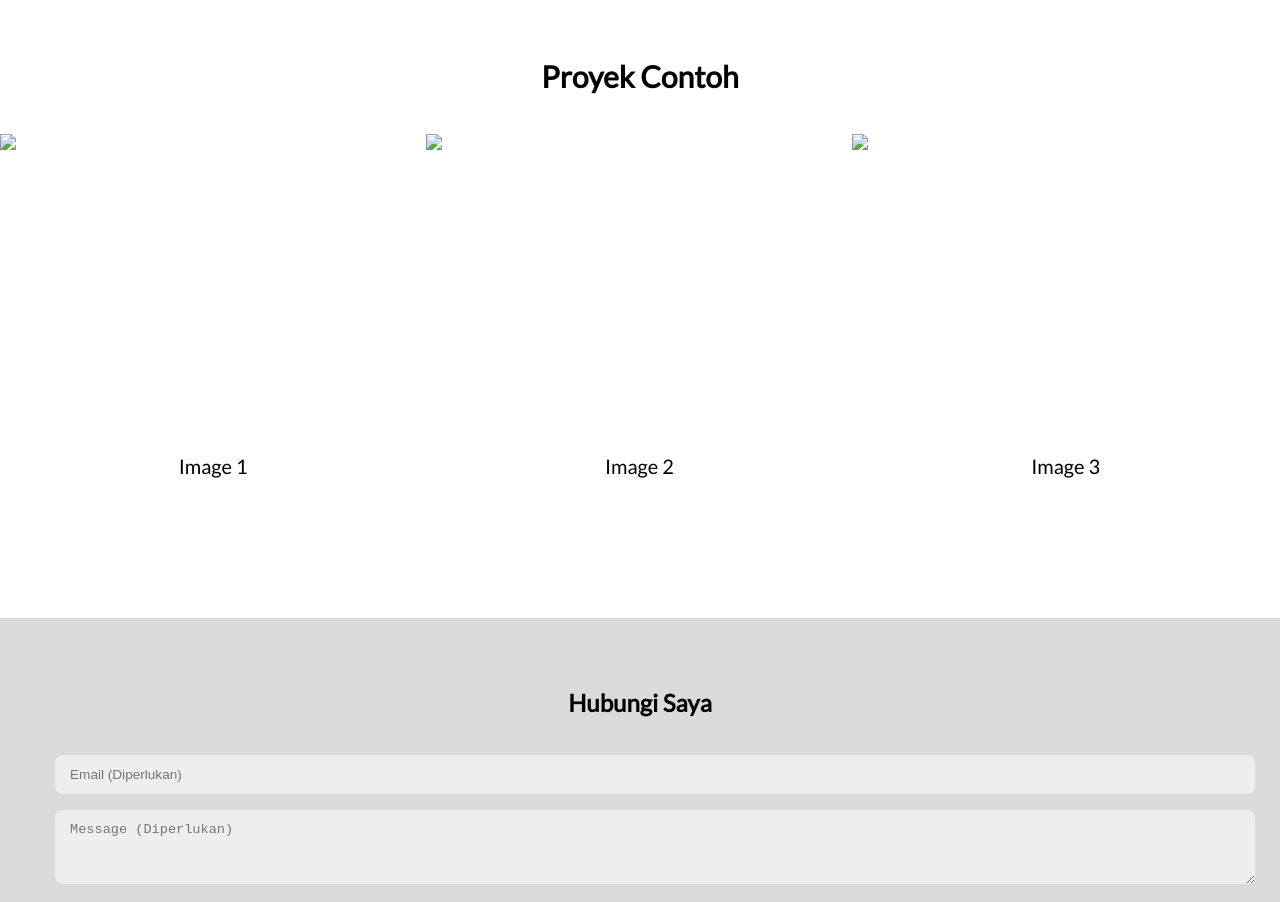
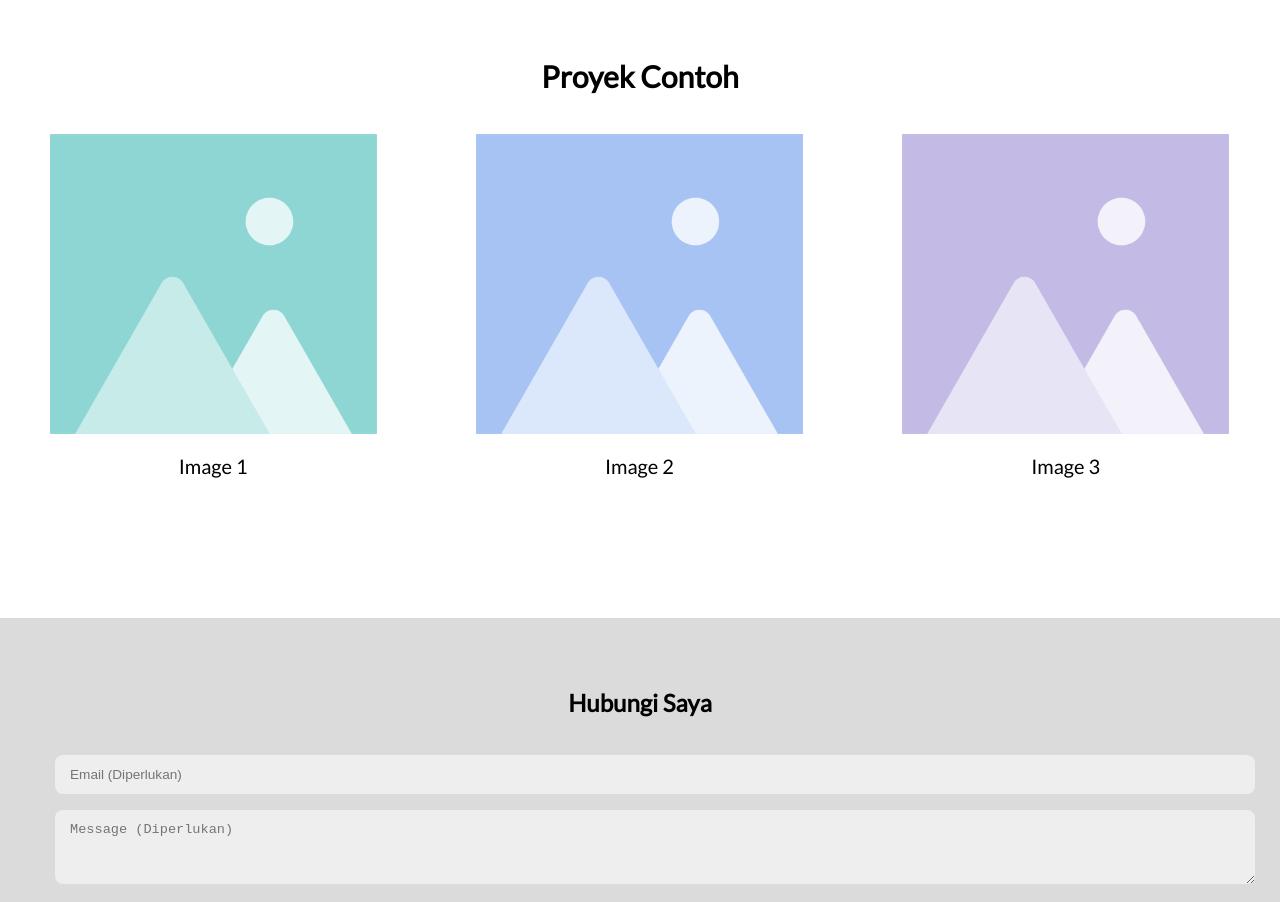
Before and after one commit to BagasPramana/progate.github.io, a plain HTML site: page index.html in a window 1280 px wide. Shown: the part 1220-2122 px from the top of the page. Drawn offline with Linux system fonts and the light colour scheme; files whose address does not match are found by name.

Commit message:
Update index.html

```diff
--- a/index.html
+++ b/index.html
@@ -42,19 +42,19 @@
     <div class="middles">
         <div class="middle">
             <div class="middle-icon">
-                <img class="middle-image" src="../assets/1.png"/>
+                <img class="middle-image" src="1.png"/>
             </div>
                 <p class="text-contents">Image 1</p>
             </div>
         <div class="middle">
             <div class="middle-icon">
-                <img class="middle-image" src="../assets/2.png"/>
+                <img class="middle-image" src="2.png"/>
             </div>
                 <p class="text-contents">Image 2</p>
             </div>
          <div class="middle">
              <div class="middle-icon">
-                <img class="middle-image" src="../assets/3.png"/>
+                <img class="middle-image" src="3.png"/>
              </div>
                 <p class="text-contents">Image 3</p>
             </div>
```
